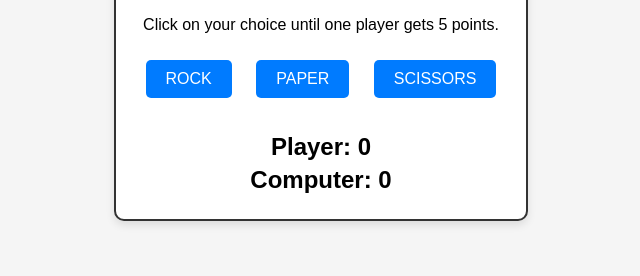
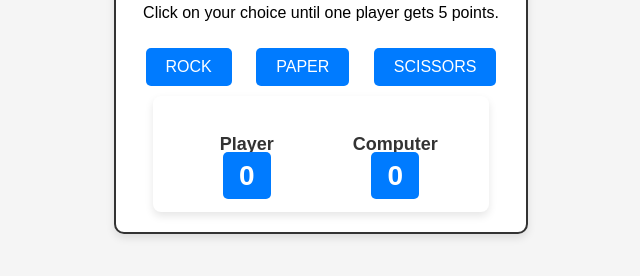
Before and after one commit to reduanmasud/odin-rock-paper-scissor, a plain HTML site: page index.html in a window 1280 px wide. Shown: the part 340-616 px from the top of the page, without its empty margins (319-959 px from the left). Drawn offline with Linux system fonts and the light colour scheme.

Commit message:
Score board style is changed a bit

```diff
--- a/index.html
+++ b/index.html
@@ -17,9 +17,16 @@
                 <button type="button" id="scissor">SCISSORS</button>
             </div>
             <div id="score">
-                <h2>Player: <span id="playerScore">0</span></h2>
-                <h2>Computer: <span id="computerScore">0</span></h2>
+                <div class="score-item">
+                    <h3>Player</h3>
+                    <span id="playerScore">0</span>
+                </div>
+                <div class="score-item">
+                    <h3>Computer</h3>
+                    <span id="computerScore">0</span>
+                </div>
             </div>
+
         </div>
     </div>
     <script src="games_script.js"></script>
--- a/style.css
+++ b/style.css
@@ -44,18 +44,49 @@ button:hover {
     background-color: #0056b3;
 }
 
-#score {
-    margin-top: 20px;
+body {
+    font-family: Arial, sans-serif;
+    text-align: center;
+    background-color: #f5f5f5;
+    margin: 0;
+    padding: 0;
 }
 
-#score h2 {
-    margin: 5px;
+.container {
+    display: flex;
+    justify-content: center;
+    align-items: center;
+    height: 100vh;
 }
 
-#player,
-#computer {
-    display: inline-block;
-    padding: 5px 10px;
+#score {
+    display: flex;
+    justify-content: space-around;
+    align-items: center;
+    width: 80%; /* Set the width of the score board */
+    max-width: 600px; /* Optional: Set a maximum width for responsiveness */
+    background-color: #fff;
+    border-radius: 8px;
+    padding: 20px;
+    box-shadow: 0 4px 8px rgba(0, 0, 0, 0.1);
+}
+
+.score-item {
+    text-align: center;
+    flex: 1; /* Each score-item takes equal space */
+}
+
+.score-item h3 {
+    font-size: 18px;
+    margin-bottom: 5px;
+    color: #333;
+}
+
+.score-item span {
+    font-size: 28px;
+    font-weight: bold;
+    color: #007bff;
+    padding: 8px 16px;
     background-color: #007bff;
     color: #fff;
     border-radius: 5px;
```
